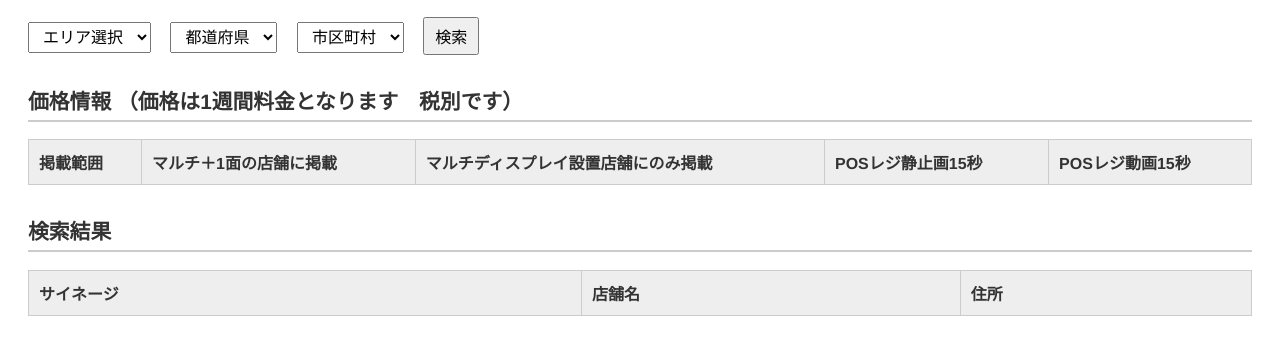
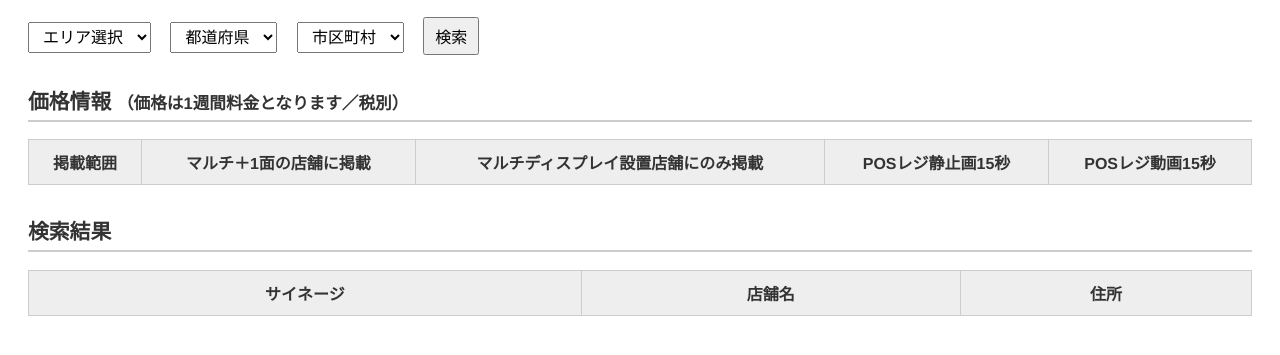
Before and after one commit to pachi-town/mini-AD, a plain HTML site: page index.html in a window 1280 px wide. Shown: the part 85-440 px from the top of the page. Drawn offline with Linux system fonts and the light colour scheme.

Commit message:
Add files via upload

```diff
--- a/index.html
+++ b/index.html
@@ -7,6 +7,14 @@
   <link rel="stylesheet" href="style.css">
   <script src="script.js" defer></script>
   <link rel="icon" type="image/x-icon" href="favicon_new.ico">
+  <style>
+    .small-text {
+      font-size: 0.8em;
+    }
+    .centered-header th {
+      text-align: center;
+    }
+  </style>
 </head>
 <body>
   <h1>ミニストップAD サイネージ設置店舗検索</h1>
@@ -19,10 +27,10 @@
 
   <div id="storeSummary"></div>
 
-  <h2>価格情報 <span class="note">（価格は1週間料金となります　税別です）</span></h2>
+  <h2>価格情報 <span class="note small-text">（価格は1週間料金となります／税別）</span></h2>
   <table class="price-table">
     <thead>
-      <tr>
+      <tr class="centered-header">
         <th>掲載範囲</th>
         <th>マルチ＋1面の店舗に掲載</th>
         <th>マルチディスプレイ設置店舗にのみ掲載</th>
@@ -36,7 +44,7 @@
   <h2>検索結果</h2>
   <table>
     <thead>
-      <tr>
+      <tr class="centered-header">
         <th>サイネージ</th>
         <th>店舗名</th>
         <th>住所</th>
```
